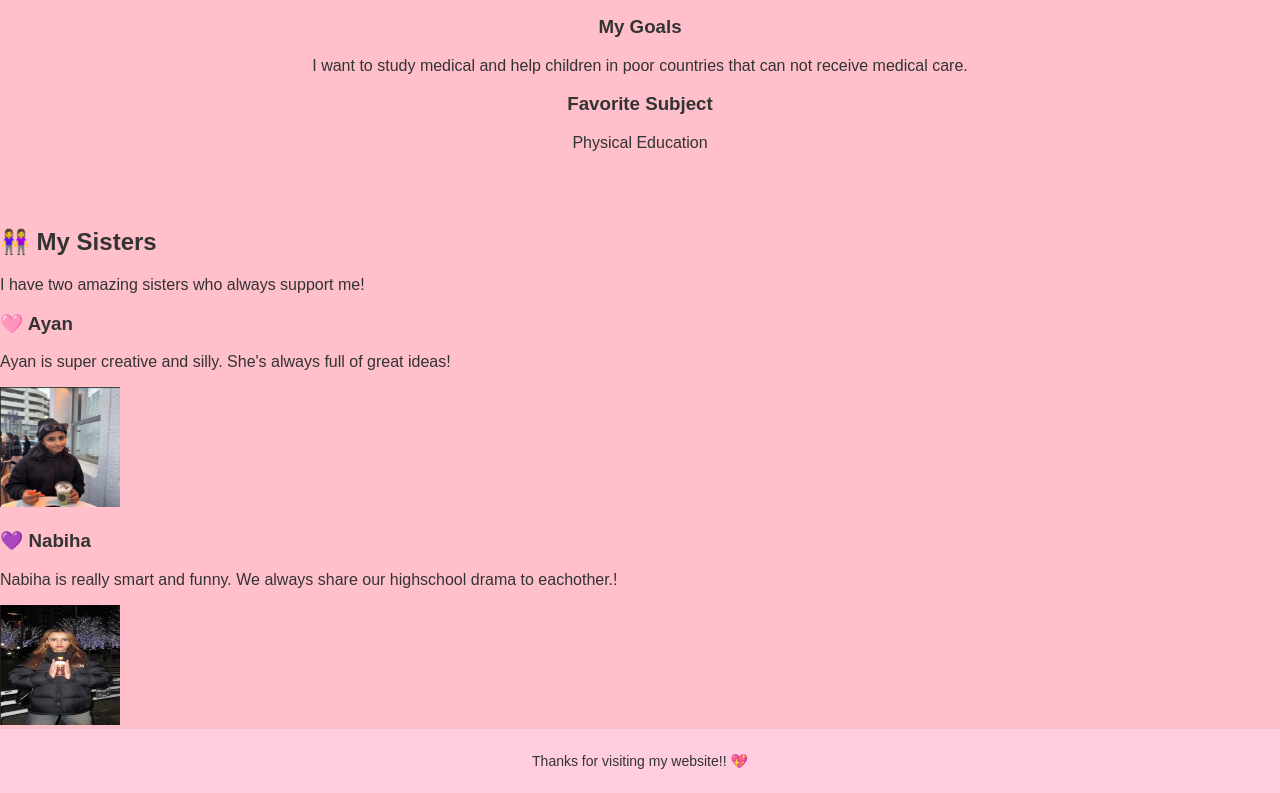
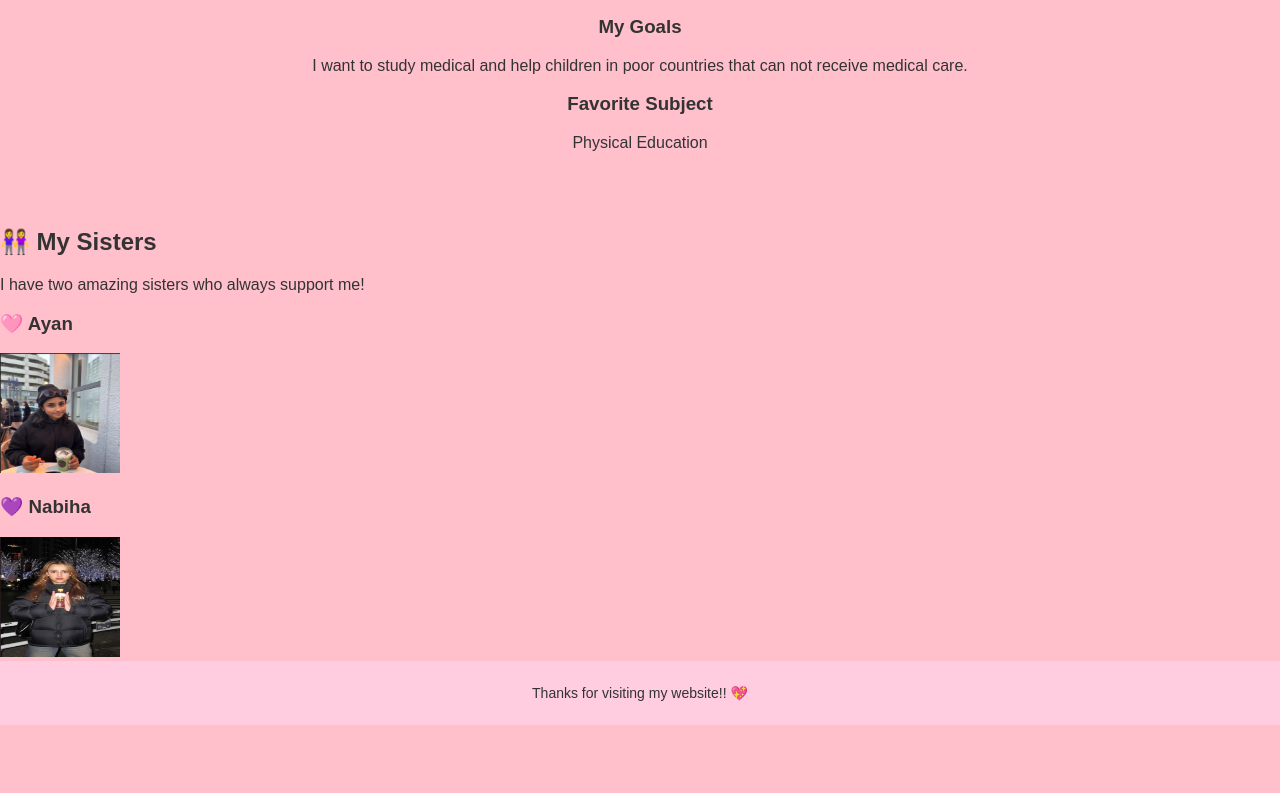
Before and after one commit to nuhaasif/nuhaasif.github.io, a plain HTML site: page index.html in a window 1280 px wide. Shown: the part 402-1195 px from the top of the page. After the commit the page ends 1127 px from the top, so only its background shows below. Drawn offline with Linux system fonts and the light colour scheme.

Commit message:
Update index.html

```diff
--- a/index.html
+++ b/index.html
@@ -80,7 +80,6 @@ ere */
         <div class="card ayan-card">
 
           <h3>🩷 Ayan</h3>
-          <p>Ayan is super creative and silly. She's always full of great ideas!</p>
           <img src="images/スクリーンショット 2025-05-19 095556.png" alt="Ayan" style="width:120px; height:120px;">
 
 
@@ -89,7 +88,6 @@ ere */
         <div class="card nabiha-card">
 
           <h3>💜 Nabiha</h3>
-          <p>Nabiha is really smart and funny. We always share our highschool drama to eachother.!</p>
           <img src="images/スクリーンショット 2025-05-19 095146.png" alt="Nabiha" style="width:120px; height:120px;">
 
 
```
